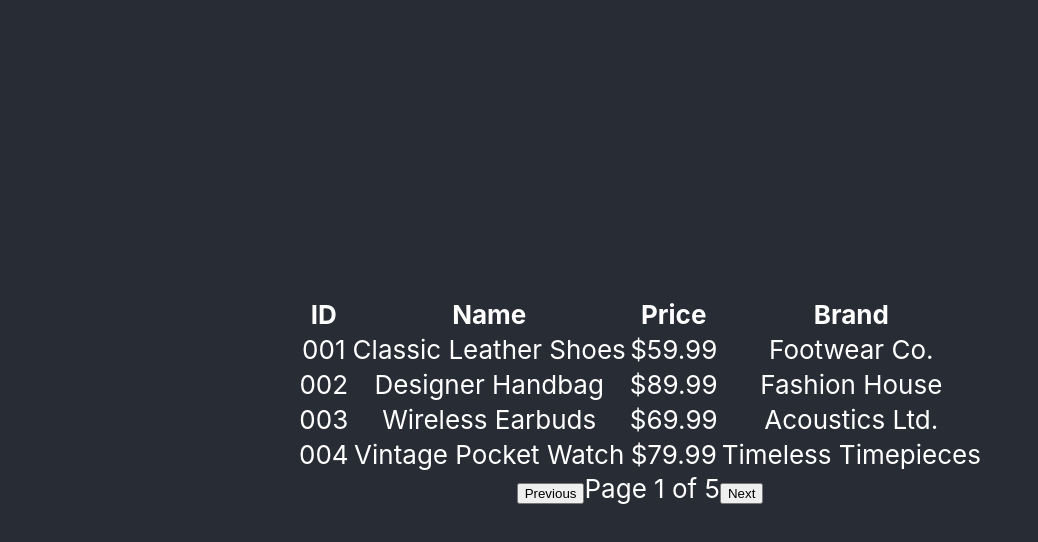
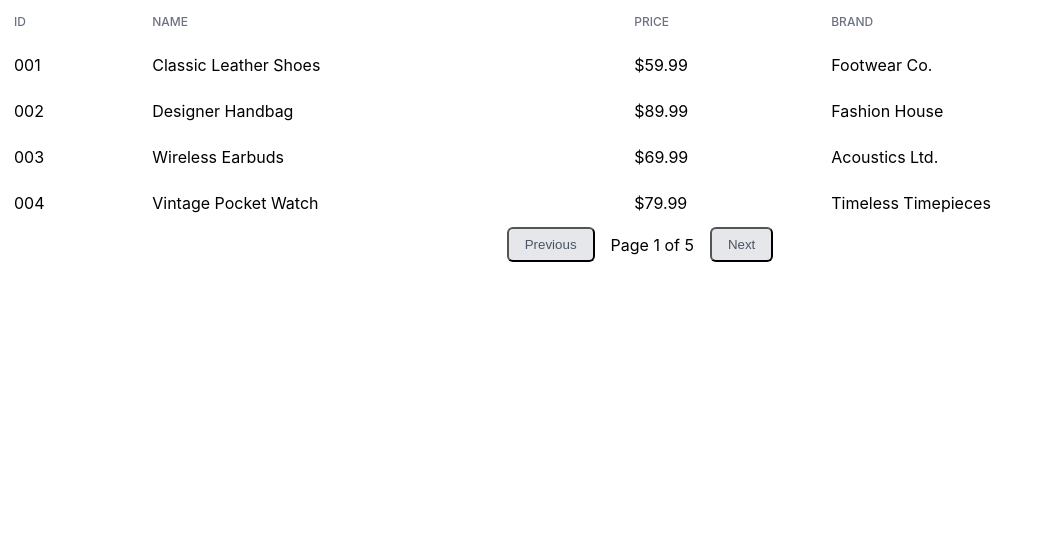
Before and after one commit to Aliaksei42/productlist, a React (Create React App) app: page / in a window 1280 px wide. Shown: the top 542 px of the page, without its empty margins (0-1038 px from the left). Built offline with nearby package versions, Linux system fonts and the light colour scheme; no server answers.

Commit message:
second commit

```diff
--- a/package.json
+++ b/package.json
@@ -6,6 +6,7 @@
     "@testing-library/jest-dom": "^5.17.0",
     "@testing-library/react": "^13.4.0",
     "@testing-library/user-event": "^13.5.0",
+    "md5": "^2.3.0",
     "react": "^18.2.0",
     "react-dom": "^18.2.0",
     "react-scripts": "5.0.1",
--- a/src/App.css
+++ b/src/App.css
@@ -1,38 +1,4 @@
+
 .App {
   text-align: center;
 }
-
-.App-logo {
-  height: 40vmin;
-  pointer-events: none;
-}
-
-@media (prefers-reduced-motion: no-preference) {
-  .App-logo {
-    animation: App-logo-spin infinite 20s linear;
-  }
-}
-
-.App-header {
-  background-color: #282c34;
-  min-height: 100vh;
-  display: flex;
-  flex-direction: column;
-  align-items: center;
-  justify-content: center;
-  font-size: calc(10px + 2vmin);
-  color: white;
-}
-
-.App-link {
-  color: #61dafb;
-}
-
-@keyframes App-logo-spin {
-  from {
-    transform: rotate(0deg);
-  }
-  to {
-    transform: rotate(360deg);
-  }
-}
--- a/src/Component.js
+++ b/src/Component.js
@@ -1,60 +1,70 @@
-/**
- * v0 by Vercel.
- * @see https://v0.dev/t/5oj9j5jQsBU
- * Documentation: https://v0.dev/docs#integrating-generated-code-into-your-nextjs-app
- */
-export default function Component() {
+// Component.js
+import React, { useEffect } from 'react';
+import styles from './Component.module.css';
+import { fetchData } from './services/api'
+
+function Component() {
+
+  useEffect(() => {
+    fetchData() // Вызываем функцию fetchData
+      .then(data => {
+        console.log(data); // Выводим результат в консоль
+      })
+      .catch(error => {
+        console.error('Error:', error);
+      });
+  }, []);
+
   return (
-      <section className="overflow-auto">
-        <table className="w-full text-left whitespace-nowrap">
+    <section className={styles.overflowAuto}>
+      <table className={styles.table}>
         <thead>
-            <tr className="border-t border-gray-200 dark:border-gray-800">
-              <th className="px-4 md:px-6 py-3 text-xs tracking-wide font-medium text-gray-500 uppercase dark:text-gray-500 dark:text-gray-400">
-                ID
-              </th>
-              <th className="px-4 md:px-6 py-3 text-xs tracking-wide font-medium text-gray-500 uppercase dark:text-gray-500 dark:text-gray-400">
-                Name
-              </th>
-              <th className="px-4 md:px-6 py-3 text-xs tracking-wide font-medium text-gray-500 uppercase dark:text-gray-500 dark:text-gray-400">
-                Price
-              </th>
-              <th className="px-4 md:px-6 py-3 text-xs tracking-wide font-medium text-gray-500 uppercase dark:text-gray-500 dark:text-gray-400">
-                Brand
-              </th>
+        <tr className={styles.borderTop}>
+
+            <th className={styles.headerCell}>ID</th>
+            <th className={styles.headerCell}>Name</th>
+            <th className={styles.headerCell}>Price</th>
+            <th className={styles.headerCell}>Brand</th>
           </tr>
         </thead>
-          <tbody className="divide-y divide-gray-200 dark:divide-gray-800">
-            <tr className="transition-all hover:bg-gray-50 dark:hover:bg-gray-850">
-              <td className="px-4 md:px-6 py-4">001</td>
-              <td className="px-4 md:px-6 py-4">Classic Leather Shoes</td>
-              <td className="px-4 md:px-6 py-4">$59.99</td>
-              <td className="px-4 md:px-6 py-4">Footwear Co.</td>
+        <tbody>
+          <tr className={styles.row}>
+            <td className={styles.cell}>001</td>
+            <td className={styles.cell}>Classic Leather Shoes</td>
+            <td className={styles.cell}>$59.99</td>
+            <td className={styles.cell}>Footwear Co.</td>
           </tr>
-            <tr className="transition-all hover:bg-gray-50 dark:hover:bg-gray-850">
-              <td className="px-4 md:px-6 py-4">002</td>
-              <td className="px-4 md:px-6 py-4">Designer Handbag</td>
-              <td className="px-4 md:px-6 py-4">$89.99</td>
-              <td className="px-4 md:px-6 py-4">Fashion House</td>
+          <tr className={styles.row}>
+            <td className={styles.cell}>002</td>
+            <td className={styles.cell}>Designer Handbag</td>
+            <td className={styles.cell}>$89.99</td>
+            <td className={styles.cell}>Fashion House</td>
           </tr>
-            <tr className="transition-all hover:bg-gray-50 dark:hover:bg-gray-850">
-              <td className="px-4 md:px-6 py-4">003</td>
-              <td className="px-4 md:px-6 py-4">Wireless Earbuds</td>
-              <td className="px-4 md:px-6 py-4">$69.99</td>
-              <td className="px-4 md:px-6 py-4">Acoustics Ltd.</td>
+          <tr className={styles.row}>
+            <td className={styles.cell}>003</td>
+            <td className={styles.cell}>Wireless Earbuds</td>
+            <td className={styles.cell}>$69.99</td>
+            <td className={styles.cell}>Acoustics Ltd.</td>
           </tr>
-            <tr className="transition-all hover:bg-gray-50 dark:hover:bg-gray-850">
-              <td className="px-4 md:px-6 py-4">004</td>
-              <td className="px-4 md:px-6 py-4">Vintage Pocket Watch</td>
-              <td className="px-4 md:px-6 py-4">$79.99</td>
-              <td className="px-4 md:px-6 py-4">Timeless Timepieces</td>
+          <tr className={styles.row}>
+            <td className={styles.cell}>004</td>
+            <td className={styles.cell}>Vintage Pocket Watch</td>
+            <td className={styles.cell}>$79.99</td>
+            <td className={styles.cell}>Timeless Timepieces</td>
           </tr>
         </tbody>
       </table>
-        <div className="flex justify-center items-center gap-4 mt-4">
-          <button className="px-4 py-2 bg-gray-200 dark:bg-gray-800 rounded-md">Previous</button>
+      <div className={styles.flexContainer}>
+      <button className={styles.button}>
+          Previous
+        </button>
         <span>Page 1 of 5</span>
-          <button className="px-4 py-2 bg-gray-200 dark:bg-gray-800 rounded-md">Next</button>
+        <button className={styles.button}>
+          Next
+        </button>
       </div>
     </section>
-    )
+  );
 }
+
+export default Component;
--- /dev/null
+++ b/src/Component.module.css
@@ -0,0 +1,56 @@
+/* Component.module.css */
+.overflowAuto {
+  overflow: auto; /* автоматический скролл при необходимости */
+}
+
+.table {
+    width: 100%;
+    text-align: left;
+    white-space: nowrap;
+  }
+  .borderTop {
+    border-top: 1px solid #e5e7eb; /* цвет верхней границы */
+  }
+
+  .dark .borderTop {
+    border-top-color: #374151; /* цвет верхней границы в темной теме */
+  }
+
+  .headerCell {
+    padding: 0.75rem;
+    font-size: 0.75rem;
+    font-weight: 500;
+    color: #6b7280; /* текстовый цвет */
+    text-transform: uppercase;
+  }
+
+  .row {
+    transition: all 0.3s;
+  }
+
+  .row:hover {
+    background-color: #f9fafb; /* цвет фона при наведении */
+  }
+
+  .cell {
+    padding: 0.75rem;
+  }
+
+.button {
+  padding: 0.5rem 1rem; /* вертикальный и горизонтальный внутренний отступ */
+  background-color: #e5e7eb; /* цвет фона */
+  color: #4b5563; /* текстовый цвет */
+  border-radius: 0.375rem; /* радиус скругления углов */
+  transition: background-color 0.3s; /* анимация перехода */
+}
+
+.button:hover {
+  background-color: #d1d5db; /* цвет фона при наведении */
+}
+
+.flexContainer {
+  display: flex;
+  justify-content: center;
+  align-items: center;
+  gap: 1rem; /* промежуток между элементами */
+}
--- a/src/index.css
+++ b/src/index.css
@@ -1,3 +1,4 @@
+
 body {
   margin: 0;
   font-family: -apple-system, BlinkMacSystemFont, 'Segoe UI', 'Roboto', 'Oxygen',
--- a/src/index.js
+++ b/src/index.js
@@ -11,7 +11,4 @@ root.render(
   </React.StrictMode>
 );
 
-// If you want to start measuring performance in your app, pass a function
-// to log results (for example: reportWebVitals(console.log))
-// or send to an analytics endpoint. Learn more: https://bit.ly/CRA-vitals
 reportWebVitals();
--- /dev/null
+++ b/src/services/api.js
@@ -0,0 +1,41 @@
+// api.js
+import md5 from 'md5'
+
+export async function fetchData() {
+    const password = 'Valantis'
+    const timestamp = new Date().toISOString().slice(0, 10).replace(/-/g, '')
+    const authString = md5(password + '_' + timestamp)
+
+    const headers = {
+        'X-Auth': authString,
+    }
+
+    const request = {
+        method: 'POST',
+        headers: {
+            'Content-Type': 'application/json',
+            ...headers,
+        },
+        body: JSON.stringify({
+            action: 'get_ids',
+            params: {
+                offset: 10,
+                limit: 3,
+            },
+        }),
+    }
+
+    try {
+        const response = await fetch(
+            'http://api.valantis.store:40000/',
+            request
+        )
+        if (!response.ok) {
+            throw new Error('Failed to fetch data')
+        }
+        const data = await response.json()
+        return data.result
+    } catch (error) {
+        throw new Error(error.message)
+    }
+}
```
Also changed, not shown: 1 other file (tests, documents, lock files or other folders). Lines whose indentation alone changed are shown as unchanged.
